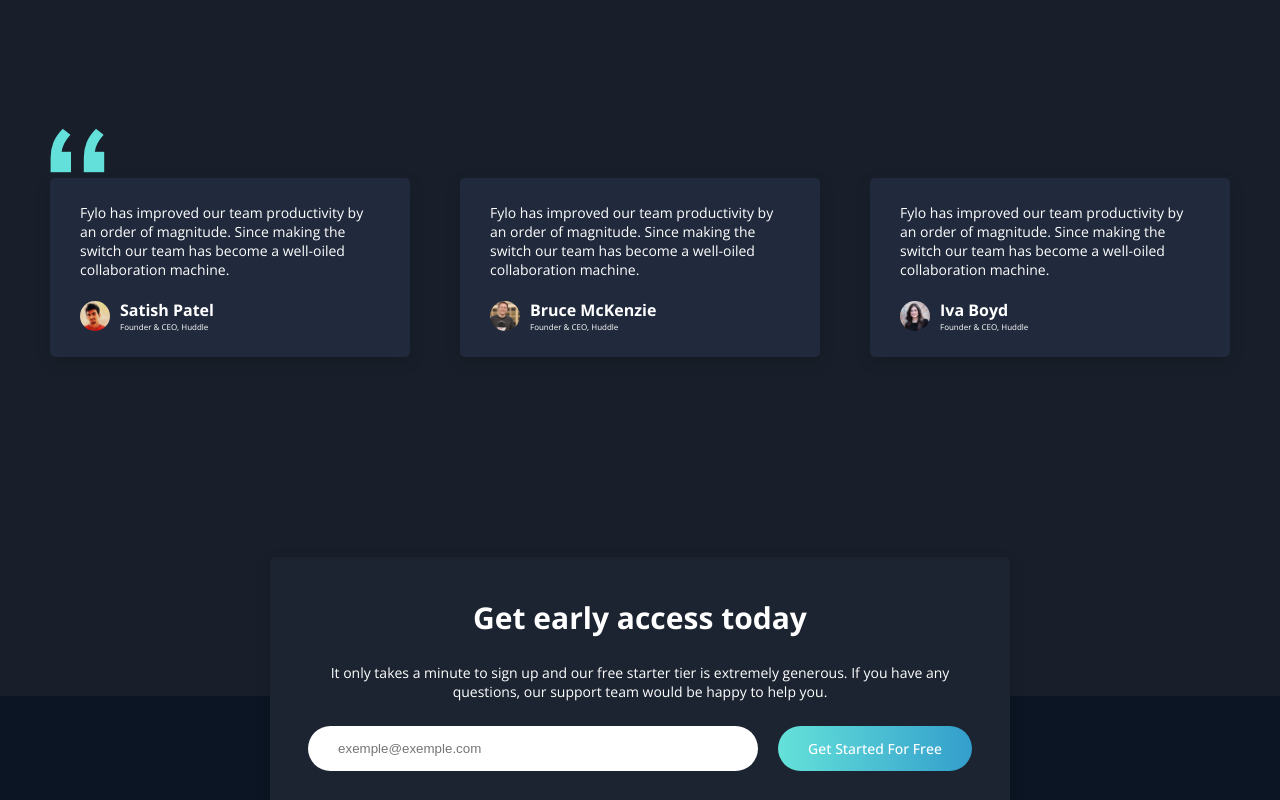
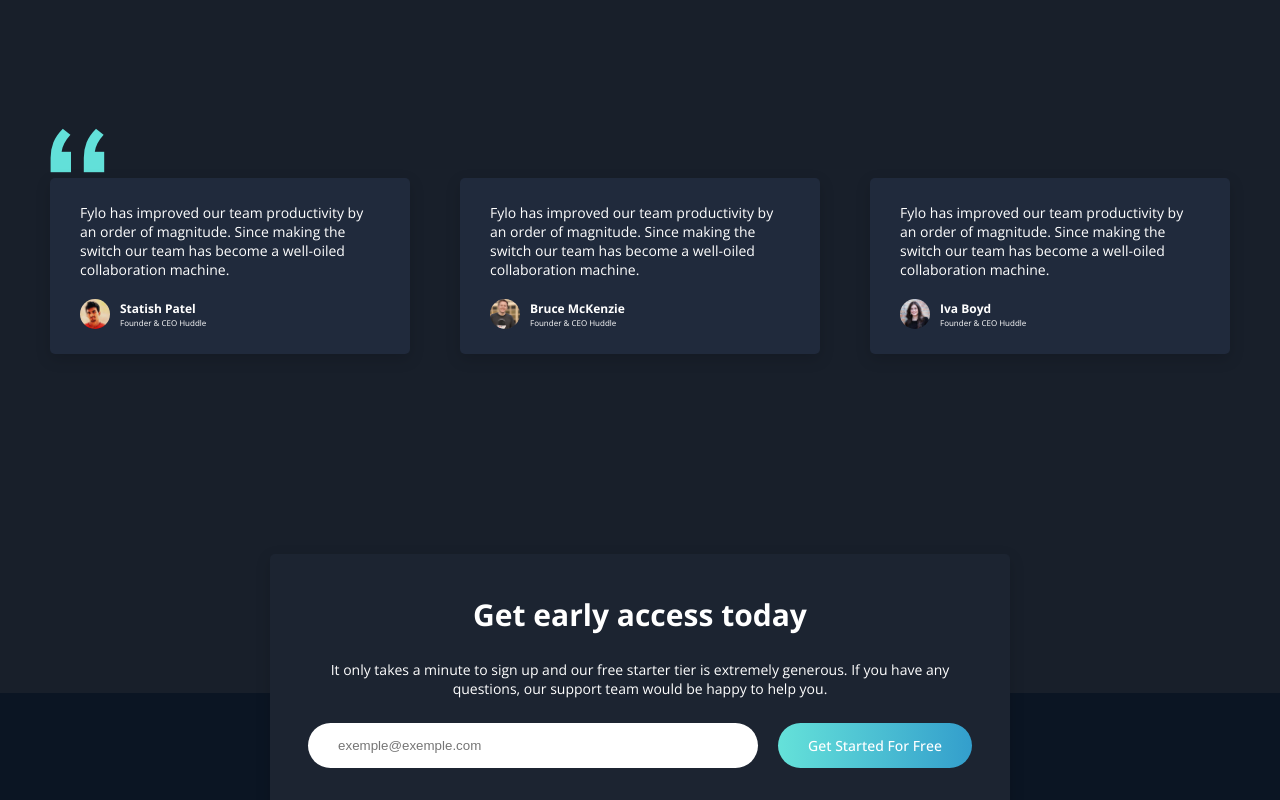
Before and after one commit to LucasLaino/frontend-mentor-fylo-lading-page, a React (Vite) app: page / in a window 1280 px wide. Shown: the part 2160-2960 px from the top of the page. Built offline with nearby package versions, Linux system fonts and the light colour scheme.

Commit message:
refactor: Altera como o CommentCard e renderizado

```diff
--- a/src/components/UserCommentCard/UserCommentCard.module.css
+++ b/src/components/Card/Card.module.css
@@ -1,4 +1,4 @@
-.CommentCard {
+.commentCard {
     gap: 20px;
     display: flex;
     padding: 25px 30px;
@@ -9,22 +9,26 @@
     box-shadow: rgba(0, 0, 0, 0.15) 0px 5px 15px 0px;
 }
 
-.UserComment {
+.userComment {
     font-size: 14px;
     max-width: 300px;
 }
 
-.UserInfos {
+.userInfos {
     gap: 10px;
     display: flex;
     align-items: center;
 }
 
-.UserProfileImg {
+.userProfileImg {
     width: 30px;
     border-radius: 50%;
 }
 
-.UserOcupation {
+.userName {
+    font-size: 12px;
+}
+
+.userPosition {
     font-size: 8px;
 }
--- /dev/null
+++ b/src/components/Card/Card.tsx
@@ -0,0 +1,18 @@
+import styles from './Card.module.css'
+import type { CardProps } from "../../types/card-info";
+
+export const Card = ({ userComment, userProfileImg, userName, userPosition }: CardProps) => {
+    return (
+        <div className={styles.commentCard}>
+            <p className={styles.userComment}>{userComment}</p>
+            <div className={styles.userInfos}>
+                <img src={userProfileImg} alt="user-profile-img" className={styles.userProfileImg} />
+
+                <div>
+                    <h3 className={styles.userName}>{userName}</h3>
+                    <p className={styles.userPosition}>{userPosition}</p>
+                </div>
+            </div>
+        </div>
+    )
+}
--- a/src/components/CommentsSection/CommentsSection.module.css
+++ b/src/components/CommentsSection/CommentsSection.module.css
@@ -1,4 +1,4 @@
-.CommentsMainSection {
+.commentsMainSection {
     /* background-color: var(--Navy-900); */
     font-family: 'Open Sans', sans-serif;
 }
@@ -7,7 +7,7 @@
     margin-left: 50px;
 }
 
-.CommentsSection {
+.commentsSection {
     display: flex;
     align-items: center;
     justify-content: space-evenly;
--- a/src/components/CommentsSection/CommentsSection.tsx
+++ b/src/components/CommentsSection/CommentsSection.tsx
@@ -1,18 +1,26 @@
 import styles from './CommentsSection.module.css'
-import UserCommentCard1 from '../UserCommentCard/UserCommentCard1'
-import UserCommentCard2 from '../UserCommentCard/UserCommentCard2'
-import UserCommentCard3 from '../UserCommentCard/UserCommentCard3'
+import { Card } from '../Card/Card'
+import { cardsInfo } from '../../data/cards-info'
 
 function CommentsSection() {
     return (
-        <section className={styles.CommentsMainSection}>
+        <section className={styles.commentsMainSection}>
             <img src="./src/assets/images/bg-quotes.png" alt="bg-quotes" className={styles.bgQuotes} />
 
-        {/* Adicionar props aos cards para diminuir o código */}
-            <section className={styles.CommentsSection}>
-                <UserCommentCard1 />
-                <UserCommentCard2 />
-                <UserCommentCard3 />
+            <section className={styles.commentsSection}>
+                {
+                    cardsInfo.map((card) => {
+                        return (
+                            <Card
+                                key={card.userName}
+                                userComment={card.userComment}
+                                userProfileImg={card.userProfileImg}
+                                userName={card.userName}
+                                userPosition={card.UserPosition}
+                            />
+                        )
+                    })
+                }
             </section>
         </section>
     )
--- a/src/components/Footer/Footer.module.css
+++ b/src/components/Footer/Footer.module.css
@@ -162,6 +162,6 @@
     }
 
     .FinalCredits {
-        font-size: 10px;
+        font-size: 12px;
     }
 }
--- a/src/components/IntroSection/IntroSection.module.css
+++ b/src/components/IntroSection/IntroSection.module.css
@@ -12,21 +12,21 @@
 }
 
 .introSectionTitle {
+    font-size: 30px;
     max-width: 600px;
-    font-size: 30px;
     font-family: 'Raleway', sans-serif;
 }
 
-.AboutFylo {
+.aboutFylo {
+    font-size: 14px;
     max-width: 430px;
-    font-size: 14px;
     font-family: 'Open Sans', sans-serif;
 }
 
-.BtnGetStarted {
+.btnGetStarted {
+    font-size: 14px;
     font-weight: 500;
     transition: 0.3s;
-    font-size: 14px;
     padding: 15px 90px;
     color: var(--White);
     border-radius: 50px;
@@ -35,8 +35,8 @@
     background: linear-gradient(to left, var(--Cyan-500), var(--Teal-200));
 
     &:hover {
+        font-weight: 700;
         background: linear-gradient(to right, var(--Teal-200));
-        font-weight: 700;
     }
 }
 
@@ -56,11 +56,11 @@
         font-size: 25px;
     }
 
-    .AboutFylo {
+    .aboutFylo {
         max-width: 300px;
     }
 
-    .BtnGetStarted {
+    .btnGetStarted {
         padding: 15px 70px;
     }
 }
@@ -76,7 +76,7 @@
         max-width: 100%;
     }
 
-    .BtnGetStarted {
+    .btnGetStarted {
         padding: 15px 70px;
     }
 }
--- a/src/components/IntroSection/IntroSection.tsx
+++ b/src/components/IntroSection/IntroSection.tsx
@@ -5,10 +5,10 @@ function introSection() {
         <section className={styles.introSection}>
             <img src="./src/assets/images/illustration-intro.png" alt="illustration-intro" className={styles.illustrationIntro}/>
             <h1 className={styles.introSectionTitle}>All your files in one secure location, acessible anywhere.</h1>
-            <p className={styles.AboutFylo}>fylo stores all your most important files in one secure location. Access them wherever you
+            <p className={styles.aboutFylo}>fylo stores all your most important files in one secure location. Access them wherever you
                 need, share and collaborate with friends family, and co-workers.</p>
 
-            <a href="#" className={styles.BtnGetStarted}>Get Started</a>
+            <a href="#" className={styles.btnGetStarted}>Get Started</a>
         </section>
     )
 }
--- a/src/components/UserCommentCard/UserCommentCard1.tsx
+++ /dev/null
@@ -1,22 +0,0 @@
-import styles from './UserCommentCard.module.css'
-
-function UserCommentCard() {
-    return (
-        <>
-            <div className={styles.CommentCard}>
-                <p className={styles.UserComment}>Fylo has improved our team productivity by an order of magnitude. Since making the switch our team has become a well-oiled collaboration machine.</p>
-
-                <div className={styles.UserInfos}>
-                    <img src="./src/assets/images/profile-1.jpg" alt="profile-1-image" className={styles.UserProfileImg}/>
-
-                    <div>
-                        <h4>Satish Patel</h4>
-                        <p className={styles.UserOcupation}>Founder & CEO, Huddle</p>
-                    </div>
-                </div>
-            </div>
-        </>
-    )
-}
-
-export default UserCommentCard
--- a/src/components/UserCommentCard/UserCommentCard2.tsx
+++ /dev/null
@@ -1,22 +0,0 @@
-import styles from './UserCommentCard.module.css'
-
-function UserCommentCard() {
-    return (
-        <>
-            <div className={styles.CommentCard}>
-                <p className={styles.UserComment}>Fylo has improved our team productivity by an order of magnitude. Since making the switch our team has become a well-oiled collaboration machine.</p>
-
-                <div className={styles.UserInfos}>
-                    <img src="./src/assets/images/profile-2.jpg" alt="profile-2-image" className={styles.UserProfileImg}/>
-
-                    <div>
-                        <h4>Bruce McKenzie</h4>
-                        <p className={styles.UserOcupation}>Founder & CEO, Huddle</p>
-                    </div>
-                </div>
-            </div>
-        </>
-    )
-}
-
-export default UserCommentCard
--- a/src/components/UserCommentCard/UserCommentCard3.tsx
+++ /dev/null
@@ -1,22 +0,0 @@
-import styles from './UserCommentCard.module.css'
-
-function UserCommentCard() {
-    return (
-        <>
-            <div className={styles.CommentCard}>
-                <p className={styles.UserComment}>Fylo has improved our team productivity by an order of magnitude. Since making the switch our team has become a well-oiled collaboration machine.</p>
-
-                <div className={styles.UserInfos}>
-                    <img src="./src/assets/images/profile-3.jpg" alt="profile-3-image" className={styles.UserProfileImg}/>
-
-                    <div>
-                        <h4>Iva Boyd</h4>
-                        <p className={styles.UserOcupation}>Founder & CEO, Huddle</p>
-                    </div>
-                </div>
-            </div>
-        </>
-    )
-}
-
-export default UserCommentCard
--- /dev/null
+++ b/src/data/cards-info.ts
@@ -0,0 +1,25 @@
+import userProfileImg from '../assets/images/profile-1.jpg'
+import userProfileImg2 from '../assets/images/profile-2.jpg'
+import userProfileImg3 from '../assets/images/profile-3.jpg'
+
+
+export const cardsInfo = [
+    {
+        userComment: "Fylo has improved our team productivity by an order of magnitude. Since making the switch our team has become a well-oiled collaboration machine.",
+        userProfileImg: userProfileImg,
+        userName: "Statish Patel",
+        UserPosition: "Founder & CEO Huddle"
+    },
+    {
+        userComment: "Fylo has improved our team productivity by an order of magnitude. Since making the switch our team has become a well-oiled collaboration machine.",
+        userProfileImg: userProfileImg2,
+        userName: "Bruce McKenzie",
+        UserPosition: "Founder & CEO Huddle"
+    },
+    {
+        userComment: "Fylo has improved our team productivity by an order of magnitude. Since making the switch our team has become a well-oiled collaboration machine.",
+        userProfileImg: userProfileImg3,
+        userName: "Iva Boyd",
+        UserPosition: "Founder & CEO Huddle"
+    }
+]
--- /dev/null
+++ b/src/types/card-info.ts
@@ -0,0 +1,6 @@
+export type CardProps = {
+    userComment: string;
+    userProfileImg: string;
+    userPosition: string;
+    userName: string;
+}
```
